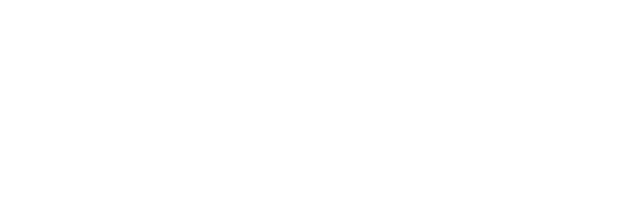
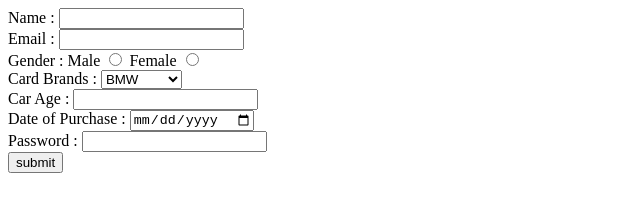
Before and after one commit to acciojob/car-insurance-form-DevshriS, a website: page main.html in a window 1280 px wide. Shown: the whole page, without its empty margins (0-640 px from the left). Drawn offline with Linux system fonts and the light colour scheme.

Commit message:
initial commit

```diff
--- a/main.html
+++ b/main.html
@@ -7,9 +7,68 @@
 </head>
 
 <body>
+		<form method="post">
+			<label for="name"> Name  : </label>
+		    <input type="text" name = "name" required >
+		    <br>
+
+			<label for="email"> Email :</label>
+		    <input type="email" name = "email" required >
+		    <br>
+			<label for=""gender""> Gender  : Male  <input type="radio" name="gender" id="Male" required> Female <input type="radio" name="gender" id="Female" required></label>
+		    <br>
+		    <label for=""Car_Brands"">
+		    Card Brands  :
+			</label>
+            <select name="car_brand" required>
+            <option value="Visa">BMW</option>
+            <option value="Rupees">Audi</option>
+            <option value="Mastercard">Mercedez</option>
+            </select>
+		    <br>
+
+			<label for=""car_age""> Car Age  : </label>
+			<input type="number" name = "name" required >
+		    <br>
+
+			<label for=""Date_of_Purchase""> Date of Purchase  :</label>
+			<input type="date" name = "Date_of_Purchase" required >
+		    <br>
+		    <label for=""Password"">Password  : </label>
+			<input type="password" name="cvv" id="cvv" required>
+		    <br>
+		    <label for=""name"">
+            <input type="submit" value="submit">
+		    </label>
+	</form>
+
 	<!-- the entire body must be written by student -->
     <script type="text/javascript" src="./script.js">
 </script>
+<!--<form  method="post">
+  <label for="name" >Username</label>
+  <input type="text" id="name" required/>
+
+   <label for="email" >Email</label>
+  <input type="email" id="email" required/>
+
+	 <label for="password" >password</label>
+  <input type="password" id="password" required/>
+
+	 <label for="cars" >cars</label>
+  <input type="text" id="cars"  required/>
+
+	 <label for="carage" >car age</label>
+  <input type="text" id="carage" name="carage" required/>
+
+	<label for="dop" >dop</label>
+  <input type="text" id="dop" name="dop" required/>
+		 <label for="gender" id="gender" >Gender</label>
+  <input type="radio" name="gender" value="male"> Male<br>
+<input type="radio" name="gender" value="female"> Female<br>
+<input type="radio" name="gender" value="other"> Other
+  <button type="submit" id="submit">Submit</button>
+</form>-->
 
 </body>
 
```
